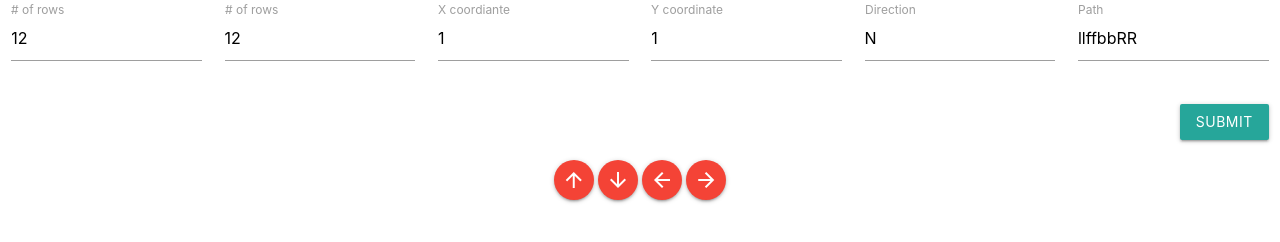
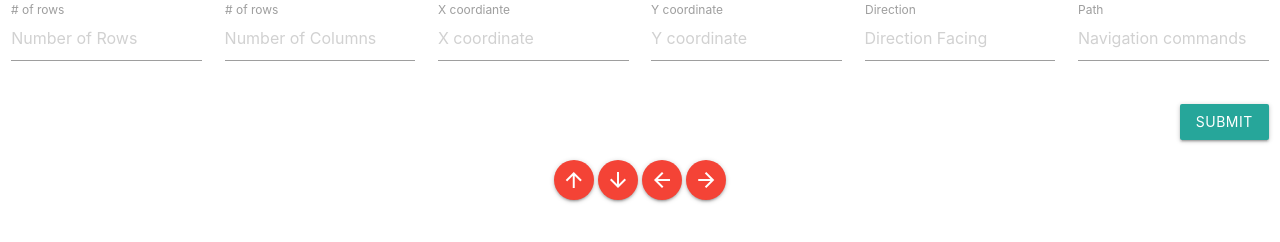
Before and after one commit to shantanuraje/MarsRover, a plain HTML site: page index.html in a window 1280 px wide. Drawn offline with nearby package versions, Linux system fonts and the light colour scheme.

Commit message:
removed hardcoded values from input fields

```diff
--- a/index.html
+++ b/index.html
@@ -20,27 +20,27 @@
         <div class="row">
             <div class="input-field col s2">
                 <label for="rows"># of rows</label>
-                <input value="12" placeholder="Number of Rows" id="rows" name="rows" type="number" min="3" max="20" class="validate" required>
+                <input placeholder="Number of Rows" id="rows" name="rows" type="number" min="3" max="20" class="validate" required>
             </div>
             <div class="input-field col s2">
                 <label for="columns"># of rows</label>
-                <input value="12" placeholder="Number of Columns" id="columns" name="columns" type="number" min="3" max="20" class="validate" required>
+                <input placeholder="Number of Columns" id="columns" name="columns" type="number" min="3" max="20" class="validate" required>
             </div>
             <div class="input-field col s2">
                 <label for="x_coordinate">X coordiante</label>
-                <input value="1" placeholder="X coordinate" id="x_coordinate" name="x_coordinate" type="number" min="0" class="validate">
+                <input placeholder="X coordinate" id="x_coordinate" name="x_coordinate" type="number" min="0" class="validate">
             </div>
             <div class="input-field col s2">
                 <label for="y_coordinate">Y coordinate</label>
-                <input value="1" placeholder="Y coordinate" id="y_coordinate" name="y_coordinate" type="number" min="0" class="validate">
+                <input placeholder="Y coordinate" id="y_coordinate" name="y_coordinate" type="number" min="0" class="validate">
             </div>
             <div class="input-field col s2">
                 <label for="direction">Direction</label>
-                <input value="N" placeholder="Direction Facing" id="direction" name="direction" type="text" class="validate" pattern="[NnSsEeWe]">
+                <input placeholder="Direction Facing" id="direction" name="direction" type="text" class="validate" pattern="[NnSsEeWe]">
             </div>
             <div class="input-field col s2">
                 <label for="movement_path">Path</label>
-                <input value="llffbbRR" placeholder="Navigation commands" id="movement_path" name="movement_path" type="text" class="validate" pattern="[FfBbLlRr]+">
+                <input placeholder="Navigation commands" id="movement_path" name="movement_path" type="text" class="validate" pattern="[FfBbLlRr]+">
             </div>
         </div>
         <div class="row right-align">
```
